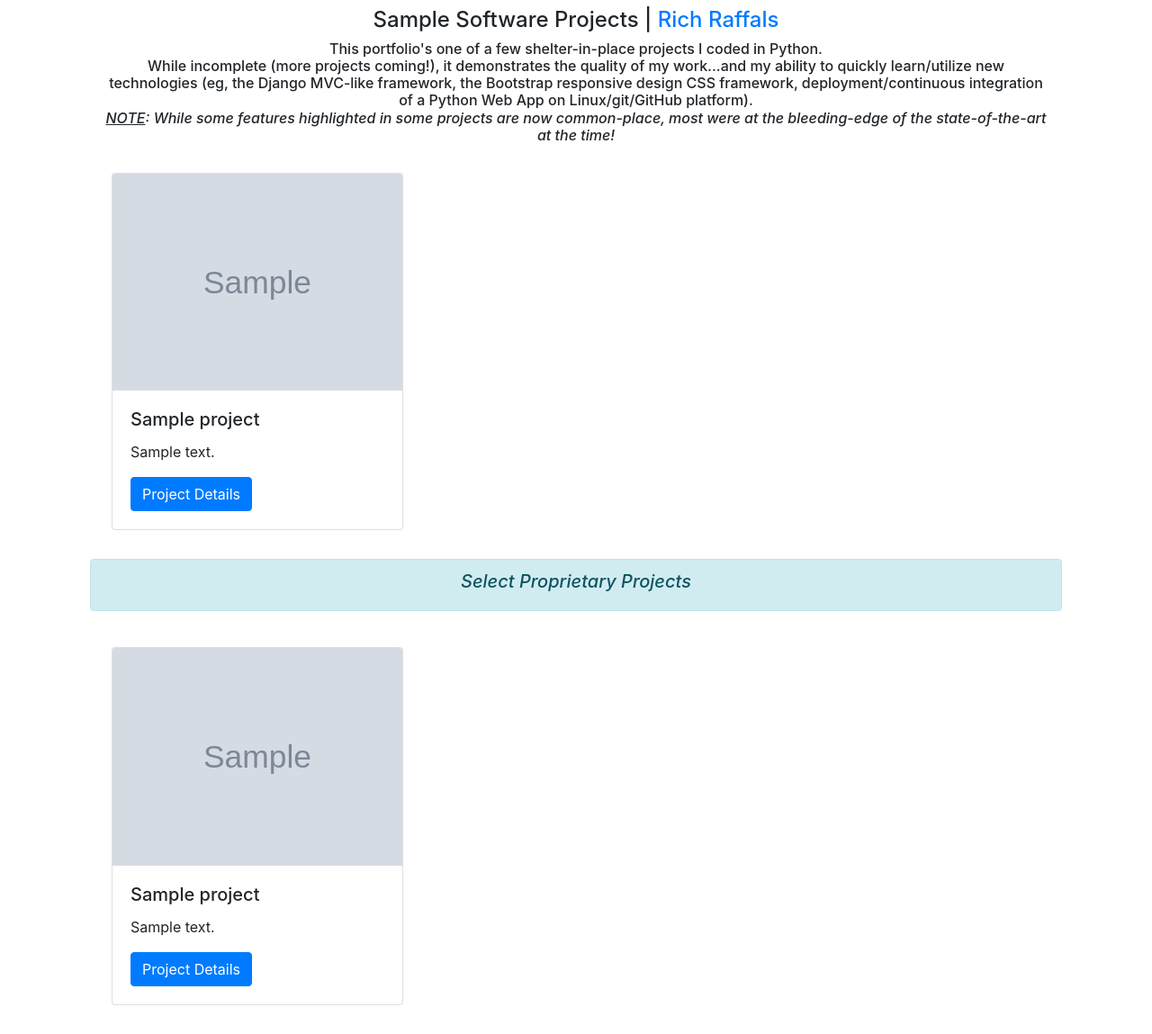
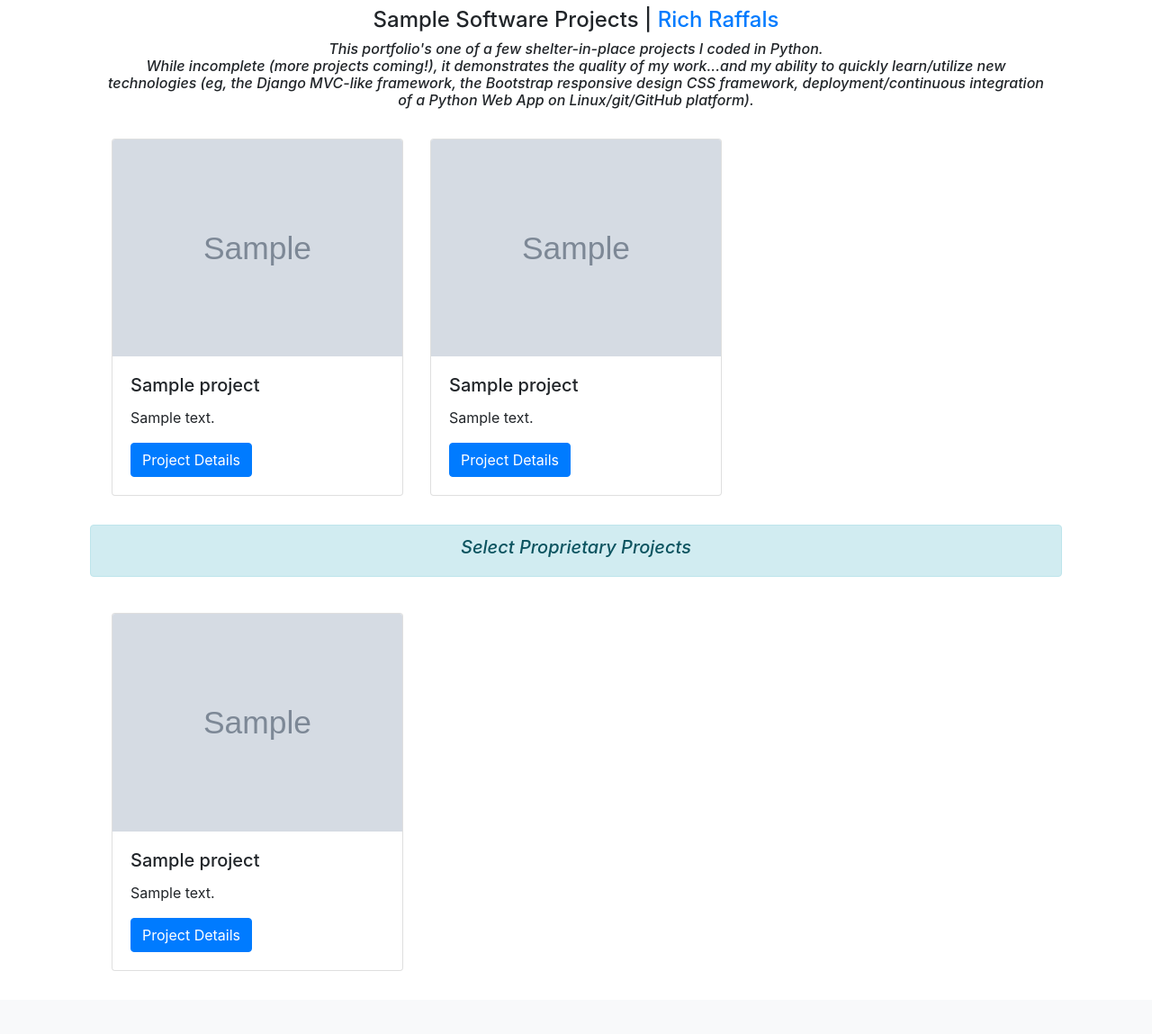
Before and after one commit to raffals/django_portfolio, a Django app: template projects/templates/projects/all_projects.html in a window 1280 px wide. Shown: the part 56-1205 px from the top of the page at 90% size. After the commit the page ends 1135 px from the top, so only its background shows below. Run offline with Django 3.2, Linux system fonts and the light colour scheme; the template is opened without the code that fills it: most values are stand-ins (such as "Sample title", 1, 10 or a date in 2020); grey boxes marked "Sample" are stand-in pictures; some libraries are stand-ins or nearby versions.

Commit message:
Add ability to host video projects.  Content updates regarding now common-place tech.

```diff
--- a/projects/admin.py
+++ b/projects/admin.py
@@ -1,8 +1,9 @@
 from django.contrib import admin
-from projects.models import Project, SlideShowProject, Slide
+from projects.models import Project, VideoProject, SlideShowProject, Slide
 
 # Register your models here.
 admin.site.register(Project)
+admin.site.register(VideoProject)
 admin.site.register(SlideShowProject)
 admin.site.register(Slide)
 
--- a/projects/templates/projects/all_projects.html
+++ b/projects/templates/projects/all_projects.html
@@ -8,17 +8,31 @@
     <h4 class="pt-2 text-center">Sample Software Projects | <a
     href="mailto:raffals@earthlink.net?Subject=Response to your Python portfolio">Rich Raffals</a></h4>
 
-    <h6 class="pl-3 pr-3 text-center">This portfolio's one of a few shelter-in-place
-    projects I coded in Python.<br />While incomplete (more projects coming!), it
-    demonstrates the quality of my work...and my ability to quickly learn/utilize
-    new technologies (eg, the Django MVC-like framework, the Bootstrap responsive
-    design CSS framework, deployment/continuous integration of a Python Web App on
-    Linux/git/GitHub platform).<br
-    /><span class="font-italic"><u>NOTE</u>: While some features highlighted
-    in some projects are now common-place, most were at the bleeding-edge of the
-    state-of-the-art at the time!</span></h6>
+    <h6 class="pl-3 pr-3 font-italic text-center">This portfolio's one of a few
+    shelter-in-place projects I coded in Python.<br />While incomplete (more
+    projects coming!), it demonstrates the quality of my work...and my ability to
+    quickly learn/utilize new technologies (eg, the Django MVC-like framework, the
+    Bootstrap responsive design CSS framework, deployment/continuous integration of
+    a Python Web App on Linux/git/GitHub platform).</h6>
 
       <div class="p-4 row">
+    {% for project in video_projects %}
+        <div class="col-md-4">
+            <div class="card mb-2">
+                <a href="{% url 'projects:video_project_detail' project.pk %}">
+                    <img class="card-img-top" src="{% static project.image %}" alt="screenshot of {{ project.title }} project">
+                </a>
+                <div class="card-body">
+                    <h5 class="card-title">{{ project.title }}</h5>
+                    <p class="card-text">{{ project.description|safe|truncatewords:45 }}</p>
+				  <a href="{% url 'projects:video_project_detail' project.pk %}" class="btn btn-primary">Project Details</a>
+                </div>
+            </div>
+			</div>
+	{% empty %}
+		<h6>Sorry, there are no projects in this list yet</h6>
+    {% endfor %}
+
     {% for project in projects %}
         <div class="col-md-4">
             <div class="card mb-2">
@@ -28,13 +42,14 @@
                 <div class="card-body">
                     <h5 class="card-title">{{ project.title }}</h5>
                     <p class="card-text">{{ project.description|safe|truncatewords:45 }}</p>
-                    <a href="{% url 'projects:project_detail' project.pk %}" class="btn btn-primary">Project Details</a>
+				  <a href="{% url 'projects:project_detail' project.pk %}" class="btn btn-primary">Project Details</a>
                 </div>
             </div>
 			</div>
 	{% empty %}
-		<h5>Sorry, there are no projects in this list yet</h5>
+		<h6>Sorry, there are no projects in this list yet</h6>
     {% endfor %}
+
 	</div>
 </div>
 
@@ -60,7 +75,7 @@
             </div>
         </div>
 	{% empty %}
-		<h5>Sorry, there are no projects in this list yet</h5>
+		<h6>Sorry, there are no projects in this list yet</h6>
     {% endfor %}
     </div>
 </div>
--- a/projects/urls.py
+++ b/projects/urls.py
@@ -25,6 +25,7 @@ urlpatterns = [
     #    views/templates (eg, to views.project_detail)
     # "int" = path converter (gives error unless there's an int at this point in path)
     path('<int:pk>', views.project_detail, name="project_detail"),
+    path('v<int:pk>', views.video_project_detail, name="video_project_detail"),
     path('s<int:pk>', views.slide_project_detail, name="slide_project_detail"),
     path('s<int:pk>/slides', views.project_slides, name="project_slides"),
 ]
```
Also changed, not shown: projects.json (+18 -17 lines), projects/models.py (+14 -5 lines), projects/views.py (+8 -3 lines), README.md, db.sqlite3, projects/static/projects/img/dorcThumb.png.
